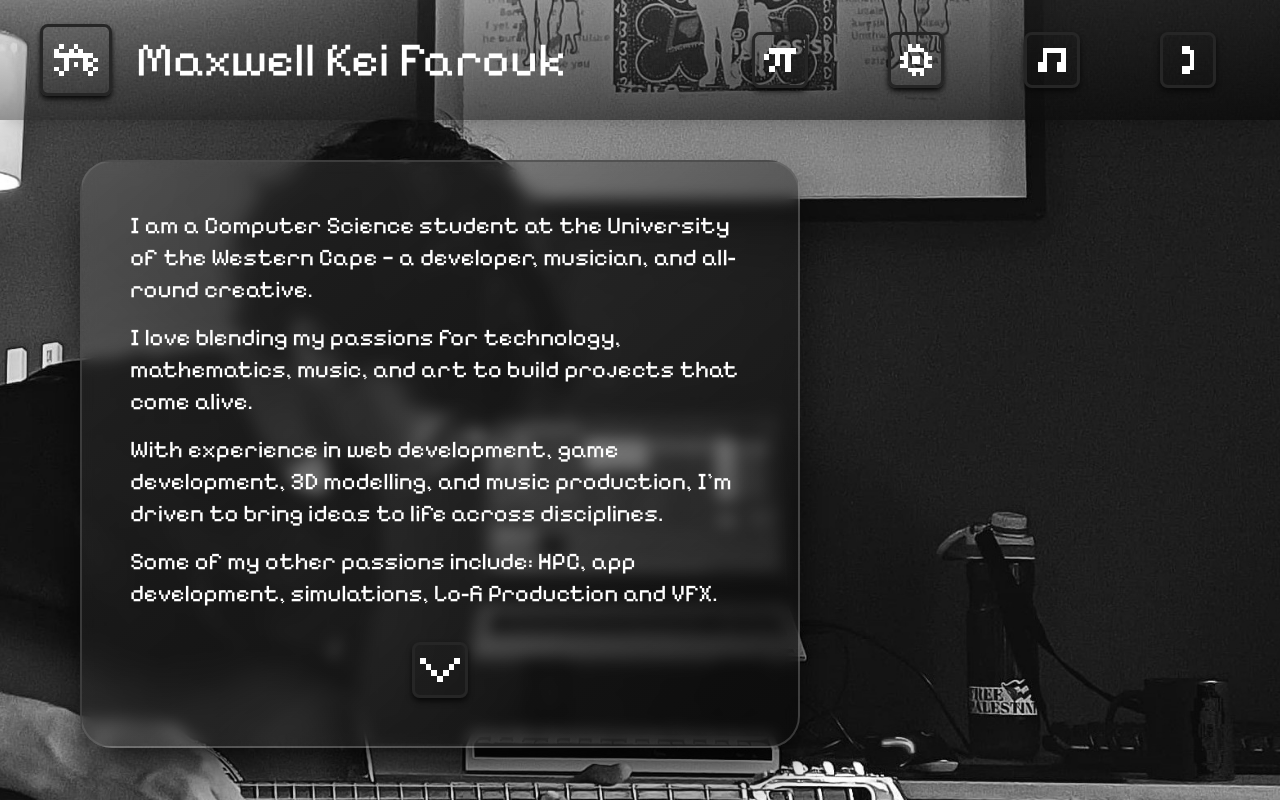
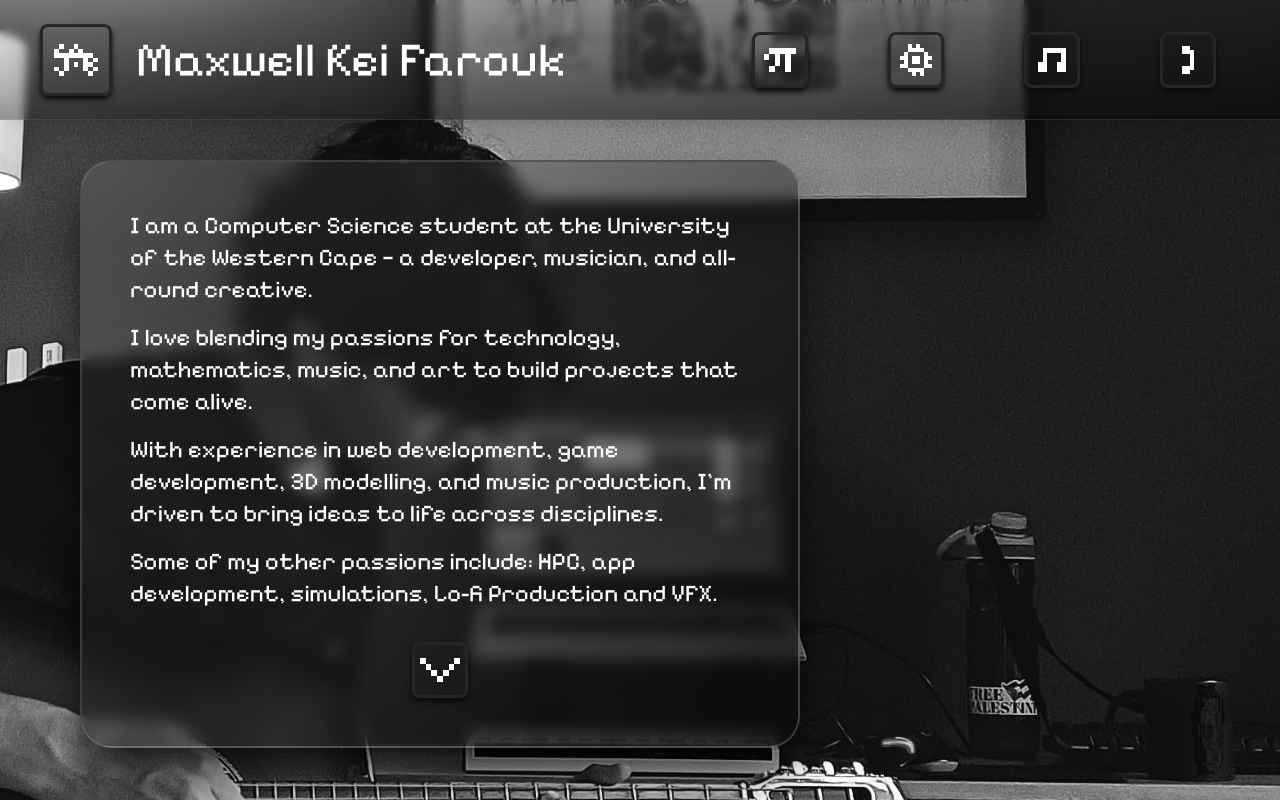
Before and after one commit to CadmusKei/Portfolio, a React (Vite) app: page /Bio in a window 1280 px wide. Shown: the top 800 px of the page. Built offline with nearby package versions, Linux system fonts and the light colour scheme.

Commit message:
Update hover background color in multiple components for improved UI consistency

```diff
--- a/src/components/AppsCarousel.jsx
+++ b/src/components/AppsCarousel.jsx
@@ -42,7 +42,7 @@ export default function AppsCarousel() {
             onClick={() => window.open(icon.link, "_blank")}
             style={{ width: iconWidth, height: iconWidth, flexShrink: 0 }}
             className="flex items-center justify-center rounded-2xl
-              hover:bg-[#7575755e] transition hover:duration-300
+              hover:bg-[#a8a8a85e] transition hover:duration-300
               bg-linear-to-br from-[#3131315e] to-[#8888885e]
               border-2 border-[#7777775e] shadow-lg shadow-[#17171770]"
           >
--- a/src/components/Card.jsx
+++ b/src/components/Card.jsx
@@ -2,7 +2,7 @@ function Card({link, width, height, children, className }) {
   return (
     <>
       <div
-        onClick={() => window.open(link)}
+        onClick={() => window.location.href = link}
         className={`${width} ${height} overflow-hidden cursor-pointer bg-[#111111] rounded-4xl drop-shadow-lg text-white ${className}`}
       >
         {children}
--- a/src/components/CodeCarousel.jsx
+++ b/src/components/CodeCarousel.jsx
@@ -42,7 +42,7 @@ export default function CodeCarousel() {
             onClick={() => window.open(icon.link, "_blank")}
             style={{ width: iconWidth, height: iconWidth, flexShrink: 0 }}
             className="flex items-center justify-center rounded-2xl
-              hover:bg-[#7575755e] transition hover:duration-300
+              hover:bg-[#a8a8a85e] transition hover:duration-300
               bg-linear-to-br from-[#3131315e] to-[#8888885e]
               border-2 border-[#7777775e] shadow-lg shadow-[#17171770]"
           >
--- a/src/components/Nav.jsx
+++ b/src/components/Nav.jsx
@@ -10,7 +10,8 @@ import keiLogo from '../assets/Icons/KeiLogoPixel.svg';
 function Nav({TitleColour, background}) {
   return (
     <div className={`w-full h-[10%] md:h-[15%] ${background} fixed shadow-xl z-50`}>
-      <div className="flex pl-4 md:pl-10 w-full h-full items-center justify-between pr-4 md:pr-[5%]">
+      <div className="flex pl-4 md:pl-10 w-full h-full items-center backdrop-blur-xs border-b
+       justify-between pr-4 md:pr-[5%] border-white/10">
 
         {/* Logo + Title */}
         <div className="flex items-center space-x-3 md:space-x-5 min-w-0">
--- a/src/components/WebCarousel.jsx
+++ b/src/components/WebCarousel.jsx
@@ -43,7 +43,7 @@ export default function WebCarousel() {
             onClick={() => window.open(icon.link, "_blank")}
             style={{ width: iconWidth, height: iconWidth }}
             className="flex items-center justify-center rounded-2xl cursor-pointer
-              hover:bg-[#7575755e] transition hover:duration-300 duration-1000
+              hover:bg-[#a8a8a85e] transition hover:duration-300 duration-1000
               bg-linear-to-br from-[#3131315e] to-[#8888885e]
               border-2 border-[#7777775e] shadow-lg shadow-[#17171770]"
           >
```
